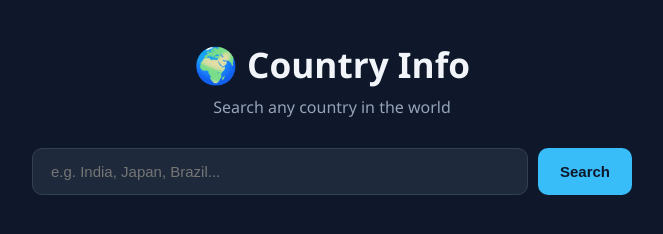
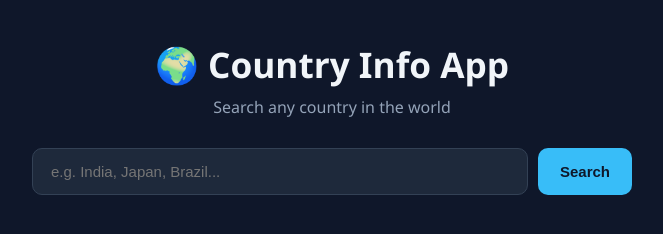
Before and after one commit to Shashank8205/country-info-app, a website: page index.html in a window 1280 px wide. Shown: the whole page, without its empty margins (308-971 px from the left). Drawn offline with Linux system fonts and the light colour scheme.

Commit message:
test auto deploy

```diff
--- a/index.html
+++ b/index.html
@@ -8,7 +8,7 @@
 <body>
 
   <div class="container">
-    <h1>🌍 Country Info</h1>
+    <h1>🌍 Country Info App</h1>
     <p class="subtitle">Search any country in the world</p>
 
     <div class="search-box">
```
